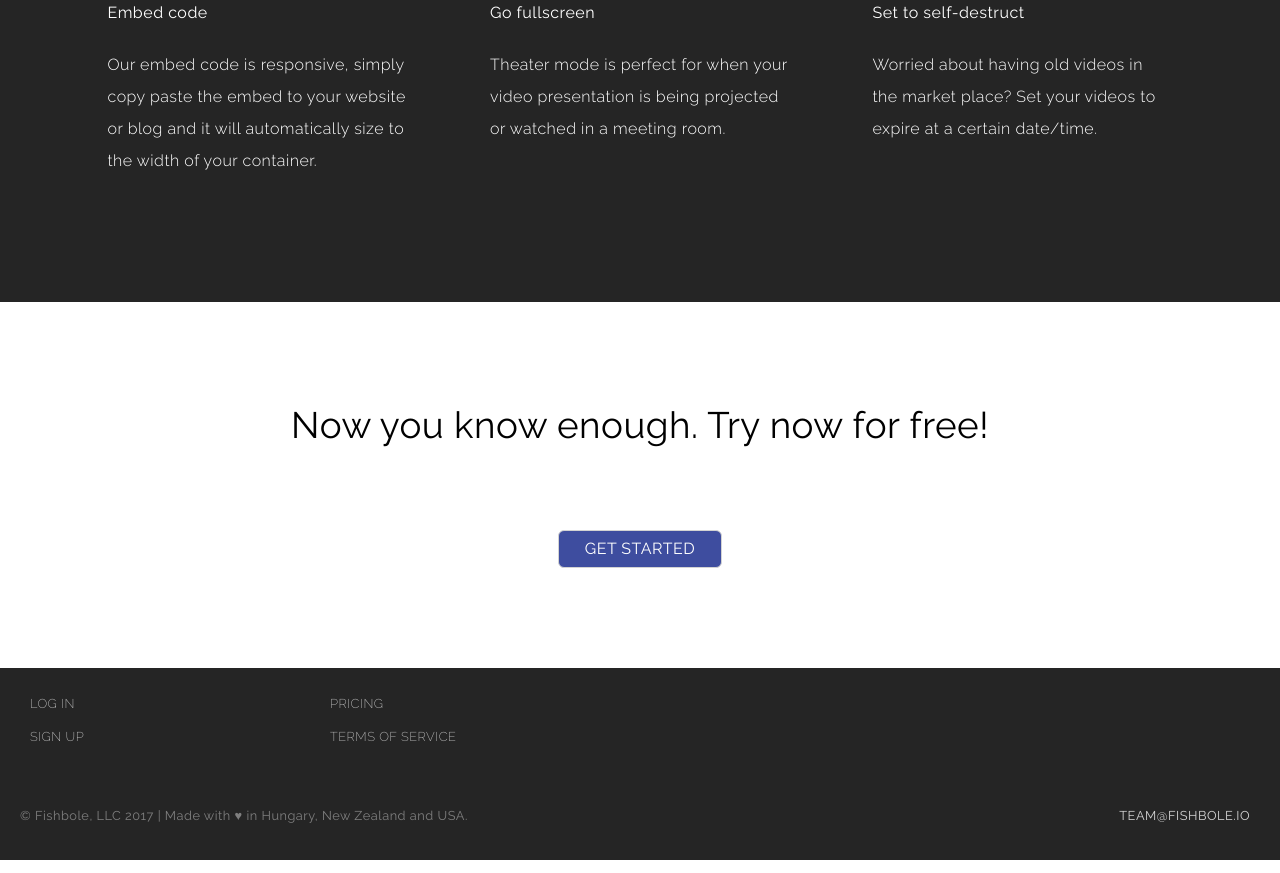
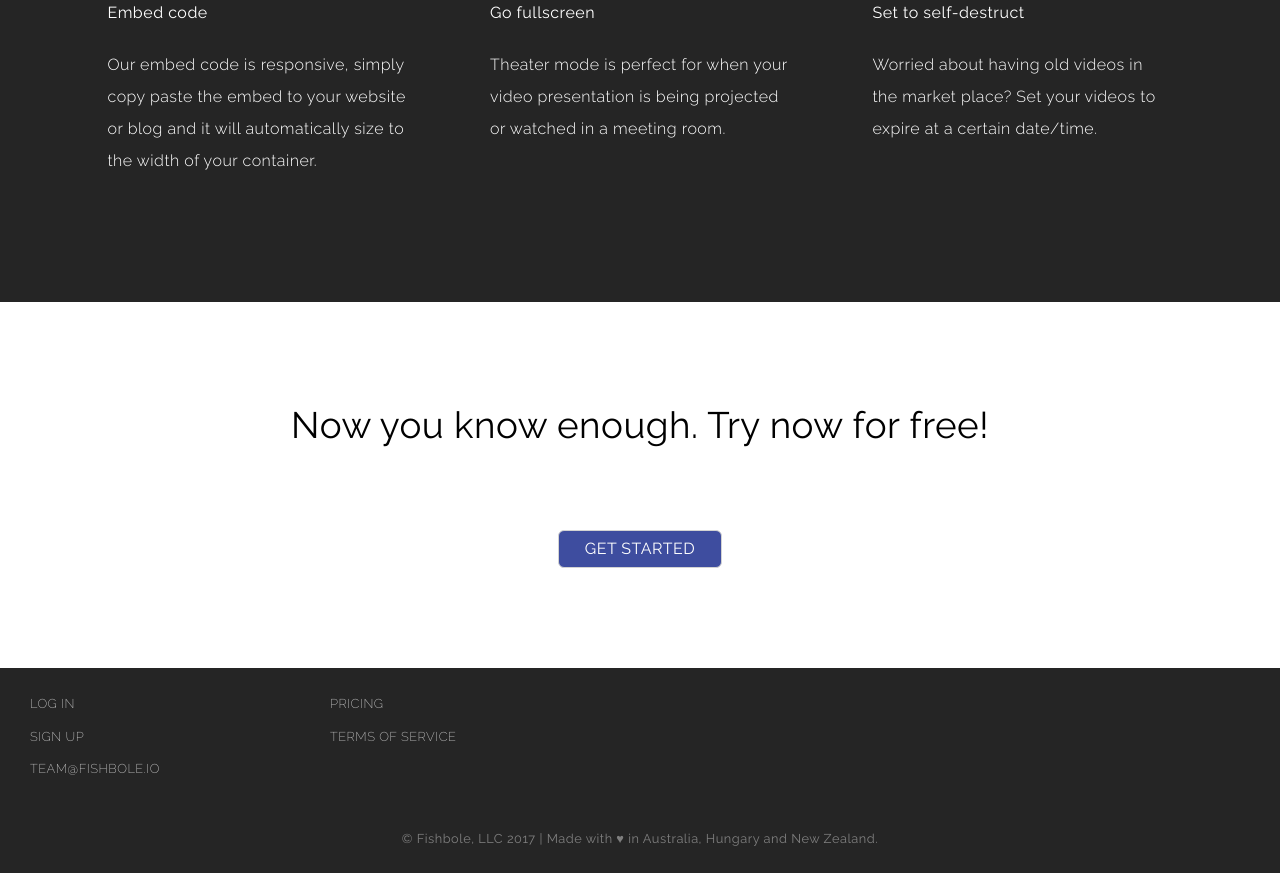
Before and after one commit to fishbole/fishbole.github.io, a plain HTML site: page index.html in a window 1280 px wide. Shown: the part 5931-6804 px from the top of the page. Drawn offline with Linux system fonts and the light colour scheme.

Commit message:
Update footer

```diff
--- a/index.html
+++ b/index.html
@@ -387,6 +387,9 @@
                 <a class="link" href="https://app.fishbole.io/signup">
                     Sign up
                 </a>
+                <a class="link" href="mailto:team@fishbole.io">
+                    team@fishbole.io
+                </a>
             </div>
             <div>
                 <a class="link" href="pricing.html">
@@ -399,12 +402,7 @@
         </div>
         <div id="copyright">
             <span>
-                © Fishbole, LLC 2017 | Made with ♥ in Hungary, New Zealand and USA.
-            </span>
-            <span>
-                <a class="link" href="mailto:team@fishbole.io">
-                    team@fishbole.io
-                </a>
+                © Fishbole, LLC 2017 | Made with ♥ in Australia, Hungary and New Zealand.
             </span>
         </div>
     </footer>
--- a/style.css
+++ b/style.css
@@ -351,46 +351,6 @@ section div.side-by-side.right-text>div:last-child {
     max-width: 300px;
 }
 
-/* ----------------------- FOOTER ----------------------- */
-
-footer {
-    background-color: #252525;
-    font-size: .8em;
-}
-
-footer #copyright {
-    color: #7f7f7f;
-    flex-direction: row;
-    justify-content: space-between;
-    padding: 20px 20px;
-}
-
-footer #copyright span {
-    align-items: center;
-    display: flex;
-    flex-direction: row;
-    padding: 7px 0;
-}
-
-footer #footer-links {
-    flex-direction: row;
-    padding: 20px 20px;
-}
-
-footer #footer-links>div {
-    align-items: flex-start;
-    flex-direction: column;
-    min-width: 300px;
-}
-
-footer #footer-links a.link {
-    font-weight: 200;
-}
-
-footer a.link {
-    color: #d3d3d3;
-}
-
 /* ----------------------- PRICING CALL-TO-ACTION ----------------------- */
 
 #pricing-cta {
@@ -500,6 +460,46 @@ footer a.link {
     display: inline;
 }
 
+/* ----------------------- FOOTER ----------------------- */
+
+footer {
+    background-color: #252525;
+    font-size: .8em;
+}
+
+footer #copyright {
+    color: #7f7f7f;
+    flex-direction: row;
+    justify-content: center;
+    padding: 20px 20px;
+}
+
+footer #copyright span {
+    align-items: center;
+    display: flex;
+    flex-direction: row;
+    padding: 7px 0;
+}
+
+footer #footer-links {
+    flex-direction: row;
+    padding: 20px 20px;
+}
+
+footer #footer-links>div {
+    align-items: flex-start;
+    flex-direction: column;
+    min-width: 300px;
+}
+
+footer #footer-links a.link {
+    font-weight: 200;
+}
+
+footer a.link {
+    color: #d3d3d3;
+}
+
 /* ----------------------- MEDIA ----------------------- */
 
 @media (max-width: 1024px) {
```
Also changed, not shown: pricing.html (+4 -6 lines), terms.html (+4 -6 lines).
